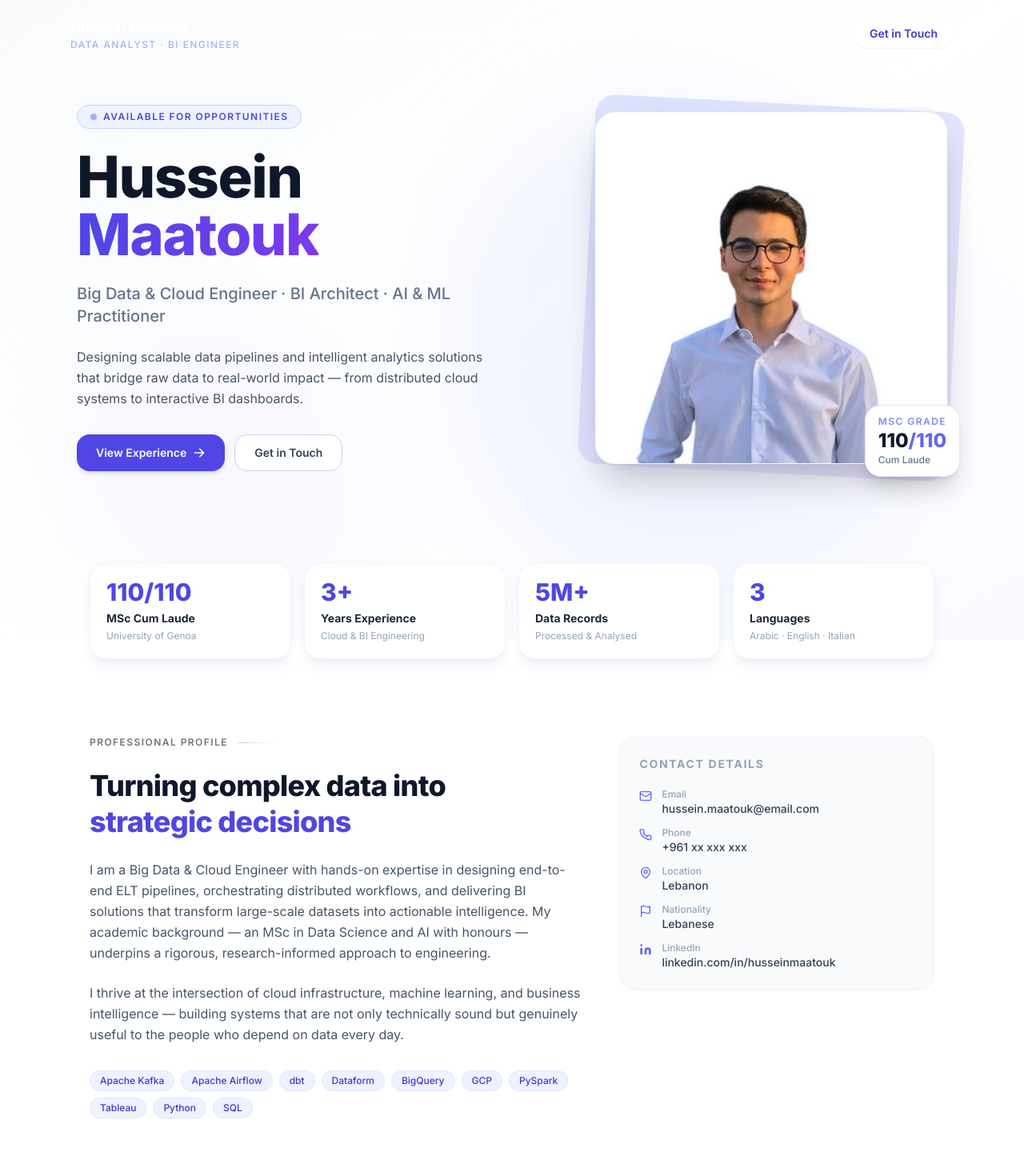
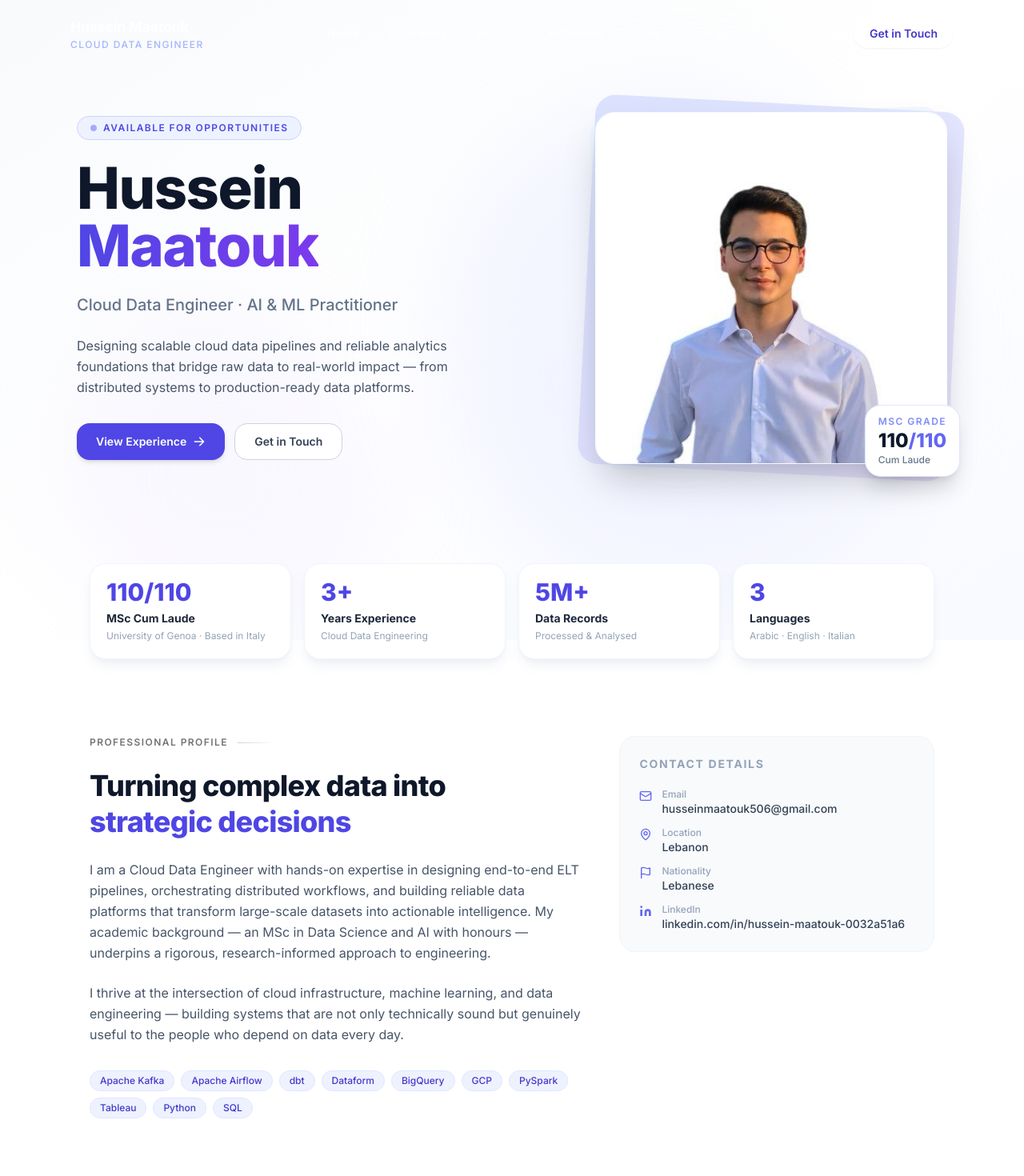
Before and after one commit to hussein320/portofolio, a Next.js app in the folder hussein-maatouk-portfolio/: page / in a window 1280 px wide. Shown: the top 1470 px of the page at 80% size. Built offline with nearby package versions, Linux system fonts and the light colour scheme; a web font is replaced by a local one.

Commit message:
add location and correct linkedin and info

```diff
--- a/hussein-maatouk-portfolio/src/app/page.tsx
+++ b/hussein-maatouk-portfolio/src/app/page.tsx
@@ -36,10 +36,10 @@ export default function Page() {
               <span className="bg-gradient-to-r from-indigo-600 to-violet-600 bg-clip-text text-transparent">Maatouk</span>
             </h1>
             <p className="text-lg md:text-xl font-medium text-slate-500 leading-relaxed max-w-lg">
-              Big Data &amp; Cloud Engineer &middot; BI Architect &middot; AI&nbsp;&amp;&nbsp;ML Practitioner
+              Cloud Data Engineer &middot; AI&nbsp;&amp;&nbsp;ML Practitioner
             </p>
             <p className="text-base text-slate-600 leading-relaxed max-w-lg">
-              Designing scalable data pipelines and intelligent analytics solutions that bridge raw data to real-world impact &mdash; from distributed cloud systems to interactive BI dashboards.
+              Designing scalable cloud data pipelines and reliable analytics foundations that bridge raw data to real-world impact &mdash; from distributed systems to production-ready data platforms.
             </p>
             <div className="flex flex-wrap gap-3 mt-2">
               <a
@@ -66,7 +66,7 @@ export default function Page() {
               <div className="relative w-full h-full rounded-3xl overflow-hidden shadow-2xl border border-white/80">
                 <Image
                   src="/images/my_pic.jpeg"
-                  alt="Hussein Maatouk &mdash; Data Engineer and BI Architect"
+                  alt="Hussein Maatouk &mdash; Cloud Data Engineer"
                   fill
                   sizes="(max-width:768px) 320px, (max-width:1024px) 384px, 440px"
                   className="object-cover"
@@ -90,8 +90,8 @@ export default function Page() {
       >
         <div className="grid grid-cols-2 md:grid-cols-4 gap-4">
           {[
-            { value: "110/110", label: "MSc Cum Laude", sub: "University of Genoa" },
-            { value: "3+", label: "Years Experience", sub: "Cloud & BI Engineering" },
+            { value: "110/110", label: "MSc Cum Laude", sub: "University of Genoa · Based in Italy" },
+            { value: "3+", label: "Years Experience", sub: "Cloud Data Engineering" },
             { value: "5M+", label: "Data Records", sub: "Processed & Analysed" },
             { value: "3", label: "Languages", sub: "Arabic · English · Italian" },
           ].map((stat) => (
@@ -120,10 +120,10 @@ export default function Page() {
               <span className="text-indigo-600">strategic decisions</span>
             </h2>
             <p className="text-base text-slate-600 leading-relaxed">
-              I am a Big Data &amp; Cloud Engineer with hands-on expertise in designing end-to-end ELT pipelines, orchestrating distributed workflows, and delivering BI solutions that transform large-scale datasets into actionable intelligence. My academic background &mdash; an MSc in Data Science and AI with honours &mdash; underpins a rigorous, research-informed approach to engineering.
+              I am a Cloud Data Engineer with hands-on expertise in designing end-to-end ELT pipelines, orchestrating distributed workflows, and building reliable data platforms that transform large-scale datasets into actionable intelligence. My academic background &mdash; an MSc in Data Science and AI with honours &mdash; underpins a rigorous, research-informed approach to engineering.
             </p>
             <p className="text-base text-slate-600 leading-relaxed">
-              I thrive at the intersection of cloud infrastructure, machine learning, and business intelligence &mdash; building systems that are not only technically sound but genuinely useful to the people who depend on data every day.
+              I thrive at the intersection of cloud infrastructure, machine learning, and data engineering &mdash; building systems that are not only technically sound but genuinely useful to the people who depend on data every day.
             </p>
             <div className="flex flex-wrap gap-2 mt-2">
               {["Apache Kafka", "Apache Airflow", "dbt", "Dataform", "BigQuery", "GCP", "PySpark", "Tableau", "Python", "SQL"].map((tag) => (
@@ -145,9 +145,6 @@ export default function Page() {
                     <span className="mt-0.5 text-indigo-500">
                       {c.icon === "mail" && (
                         <svg xmlns="http://www.w3.org/2000/svg" className="h-4 w-4" viewBox="0 0 24 24" fill="none" stroke="currentColor" strokeWidth="2" strokeLinecap="round" strokeLinejoin="round"><rect x="2" y="4" width="20" height="16" rx="2" /><path d="m22 7-8.97 5.7a1.94 1.94 0 0 1-2.06 0L2 7" /></svg>
-                      )}
-                      {c.icon === "phone" && (
-                        <svg xmlns="http://www.w3.org/2000/svg" className="h-4 w-4" viewBox="0 0 24 24" fill="none" stroke="currentColor" strokeWidth="2" strokeLinecap="round" strokeLinejoin="round"><path d="M22 16.92v3a2 2 0 0 1-2.18 2 19.79 19.79 0 0 1-8.63-3.07A19.5 19.5 0 0 1 4.69 13.5a19.79 19.79 0 0 1-3.07-8.67A2 2 0 0 1 3.6 2.69h3a2 2 0 0 1 2 1.72 12.84 12.84 0 0 0 .7 2.81 2 2 0 0 1-.45 2.11L7.91 9.22a16 16 0 0 0 6.84 6.84l1.59-1.85a2 2 0 0 1 2.11-.45 12.84 12.84 0 0 0 2.81.7A2 2 0 0 1 22 16.92z" /></svg>
                       )}
                       {c.icon === "map-pin" && (
                         <svg xmlns="http://www.w3.org/2000/svg" className="h-4 w-4" viewBox="0 0 24 24" fill="none" stroke="currentColor" strokeWidth="2" strokeLinecap="round" strokeLinejoin="round"><path d="M20 10c0 4.993-5.539 10.193-7.399 11.799a1 1 0 0 1-1.202 0C9.539 20.193 4 14.993 4 10a8 8 0 0 1 16 0" /><circle cx="12" cy="10" r="3" /></svg>
@@ -458,7 +455,7 @@ export default function Page() {
               Let&apos;s build something great together
             </h2>
             <p className="text-lg text-slate-400 max-w-xl leading-relaxed">
-              Open to new opportunities in data engineering, cloud architecture, and BI. Feel free to reach out directly.
+              Open to new opportunities in cloud data engineering and distributed data platforms. Feel free to reach out directly.
             </p>
           </div>
           <div className="grid grid-cols-1 sm:grid-cols-2 md:grid-cols-3 gap-4 w-full">
@@ -473,9 +470,6 @@ export default function Page() {
                 <span className="text-indigo-400 group-hover:text-indigo-300 transition-colors shrink-0">
                   {c.icon === "mail" && (
                     <svg xmlns="http://www.w3.org/2000/svg" className="h-5 w-5" viewBox="0 0 24 24" fill="none" stroke="currentColor" strokeWidth="2" strokeLinecap="round" strokeLinejoin="round"><rect x="2" y="4" width="20" height="16" rx="2" /><path d="m22 7-8.97 5.7a1.94 1.94 0 0 1-2.06 0L2 7" /></svg>
-                  )}
-                  {c.icon === "phone" && (
-                    <svg xmlns="http://www.w3.org/2000/svg" className="h-5 w-5" viewBox="0 0 24 24" fill="none" stroke="currentColor" strokeWidth="2" strokeLinecap="round" strokeLinejoin="round"><path d="M22 16.92v3a2 2 0 0 1-2.18 2 19.79 19.79 0 0 1-8.63-3.07A19.5 19.5 0 0 1 4.69 13.5a19.79 19.79 0 0 1-3.07-8.67A2 2 0 0 1 3.6 2.69h3a2 2 0 0 1 2 1.72 12.84 12.84 0 0 0 .7 2.81 2 2 0 0 1-.45 2.11L7.91 9.22a16 16 0 0 0 6.84 6.84l1.59-1.85a2 2 0 0 1 2.11-.45 12.84 12.84 0 0 0 2.81.7A2 2 0 0 1 22 16.92z" /></svg>
                   )}
                   {c.icon === "linkedin" && (
                     <svg xmlns="http://www.w3.org/2000/svg" className="h-5 w-5" viewBox="0 0 24 24" fill="currentColor"><path d="M16 8a6 6 0 0 1 6 6v7h-4v-7a2 2 0 0 0-2-2 2 2 0 0 0-2 2v7h-4v-7a6 6 0 0 1 6-6z" /><rect width="4" height="12" x="2" y="9" /><circle cx="4" cy="4" r="2" /></svg>
@@ -493,7 +487,7 @@ export default function Page() {
 
       <footer className="bg-slate-950 py-8 text-center">
         <p className="text-xs text-slate-600">
-          &copy; {new Date().getFullYear()} Hussein Maatouk &mdash; Data Engineer &middot; BI Architect &middot; AI Practitioner
+          &copy; {new Date().getFullYear()} Hussein Maatouk &mdash; Cloud Data Engineer &middot; AI Practitioner
         </p>
       </footer>
     </main>
--- a/hussein-maatouk-portfolio/src/components/Footer.tsx
+++ b/hussein-maatouk-portfolio/src/components/Footer.tsx
@@ -2,13 +2,12 @@
 import Link from "next/link";
 import { navigationItems } from "@/data/navigation";
 import profileData from "@/data/profile";
-import { FiMail, FiPhone, FiMapPin } from "react-icons/fi";
+import { FiMail, FiMapPin } from "react-icons/fi";
 import { FaLinkedinIn } from "react-icons/fa";
 
 export default function Footer() {
   const { profile } = profileData;
   const email = profile.contact.find((c) => c.type === "Email");
-  const phone = profile.contact.find((c) => c.type === "Phone");
   const location = profile.contact.find((c) => c.type === "Location");
   const linkedin = profile.contact.find((c) => c.type === "LinkedIn");
   const year = new Date().getFullYear();
@@ -79,20 +78,6 @@ export default function Footer() {
                   </a>
                 </li>
               )}
-              {phone?.href && (
-                <li>
-                  <a
-                    href={phone.href}
-                    aria-label="Call phone number"
-                    className="group flex items-start gap-3 text-sm text-slate-600 hover:text-slate-900 transition-colors duration-200"
-                  >
-                    <span className="mt-0.5 flex-shrink-0 text-slate-400 group-hover:text-blue-500 transition-colors duration-200">
-                      <FiPhone className="w-4 h-4" />
-                    </span>
-                    <span className="font-medium">{phone.value}</span>
-                  </a>
-                </li>
-              )}
               {location && (
                 <li>
                   <div className="flex items-start gap-3 text-sm text-slate-600">
--- a/hussein-maatouk-portfolio/src/components/Header.tsx
+++ b/hussein-maatouk-portfolio/src/components/Header.tsx
@@ -80,7 +80,7 @@ export default function Header() {
                 scrolled ? "text-indigo-600" : "text-indigo-300"
               )}
             >
-              Data Analyst · BI Engineer
+              Cloud Data Engineer
             </span>
           </a>
 
--- a/hussein-maatouk-portfolio/src/data/profile.ts
+++ b/hussein-maatouk-portfolio/src/data/profile.ts
@@ -12,15 +12,14 @@ const profileData: PortfolioData = {
   ],
   profile: {
     name: "Hussein Maatouk",
-    title: "Data Analyst · BI Engineer · Cloud & AI Enthusiast",
-    bio: "Results-driven data professional with a Cum Laude honours degree in Geographic Information Systems and a strong foundation in business intelligence, cloud technologies, and applied AI. Experienced in transforming complex spatial and operational datasets into actionable insights that drive strategic decision-making. Passionate about bridging the gap between raw data and real-world impact across forestry, environment, and enterprise domains.",
+    title: "Cloud Data Engineer",
+    bio: "Cloud data engineer with a Cum Laude honours degree in Geographic Information Systems and hands-on experience building scalable pipelines, orchestrating workloads on cloud platforms, and turning large datasets into reliable analytics foundations. Focused on end-to-end data engineering across distributed systems, geospatial analytics, and applied AI.",
     avatarUrl: "/avatar.jpg",
     contact: [
-      { type: "Email", value: "hussein.maatouk@email.com", href: "mailto:hussein.maatouk@email.com", icon: "mail" },
-      { type: "Phone", value: "+961 xx xxx xxx", href: "tel:+961xxxxxxxx", icon: "phone" },
+      { type: "Email", value: "husseinmaatouk506@gmail.com", href: "mailto:husseinmaatouk506@gmail.com", icon: "mail" },
       { type: "Location", value: "Lebanon", icon: "map-pin" },
       { type: "Nationality", value: "Lebanese", icon: "flag" },
-      { type: "LinkedIn", value: "linkedin.com/in/husseinmaatouk", href: "https://linkedin.com/in/husseinmaatouk", icon: "linkedin" }
+      { type: "LinkedIn", value: "linkedin.com/in/hussein-maatouk-0032a51a6", href: "https://www.linkedin.com/in/hussein-maatouk-0032a51a6/", icon: "linkedin" }
     ],
     languages: [
       { language: "Arabic", level: "Native" },
@@ -31,7 +30,7 @@ const profileData: PortfolioData = {
       { label: "GPA Honours", value: "Cum Laude" },
       { label: "Languages", value: 3 },
       { label: "Tree Records Explored", value: "5M+" },
-      { label: "Core Domains", value: "BI · Cloud · AI · Geospatial" }
+      { label: "Core Domains", value: "Cloud · Data Engineering · AI · Geospatial" }
     ]
   },
   experience: [
```
Also changed, not shown: hussein-maatouk-portfolio/src/app/layout.tsx (+1 -1 lines).
